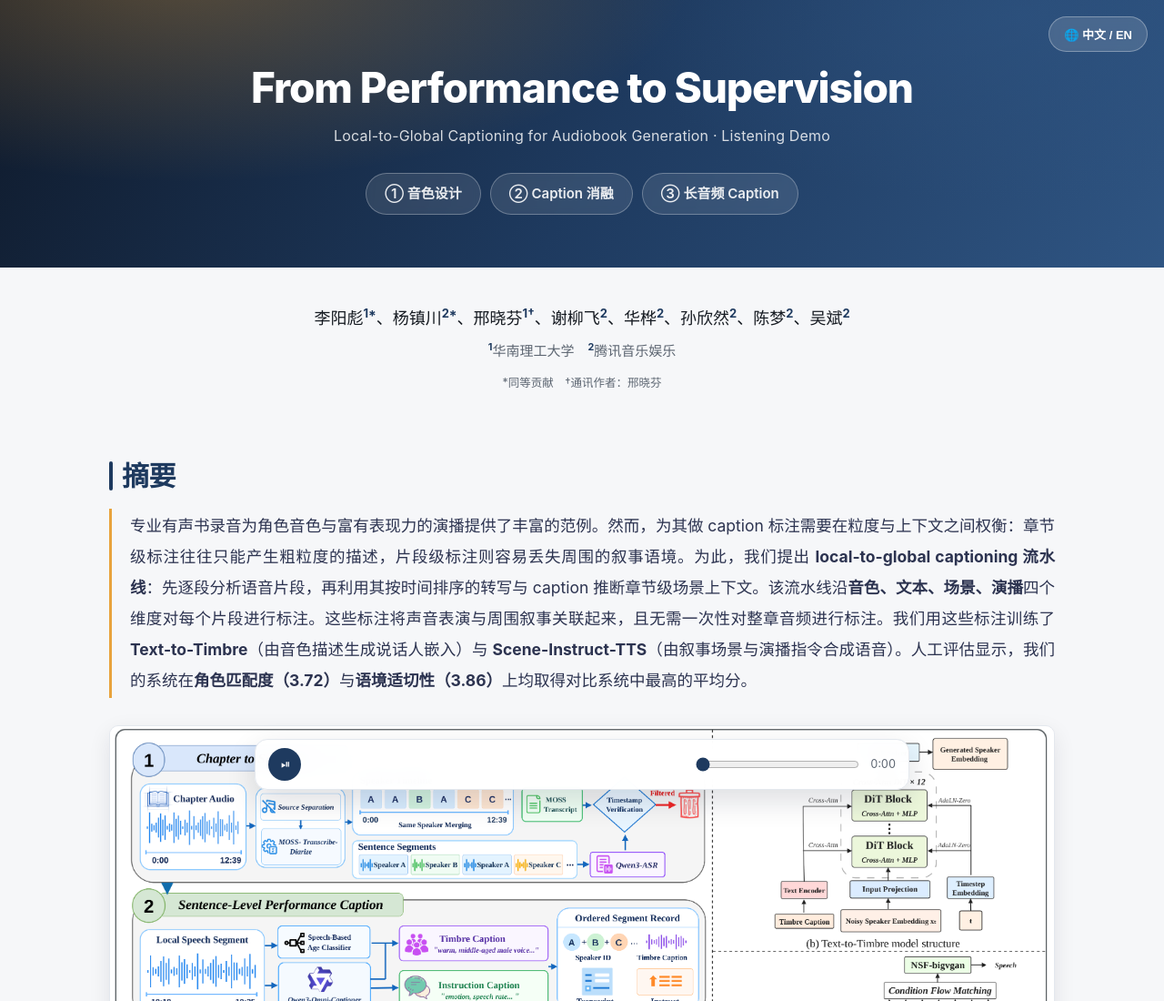
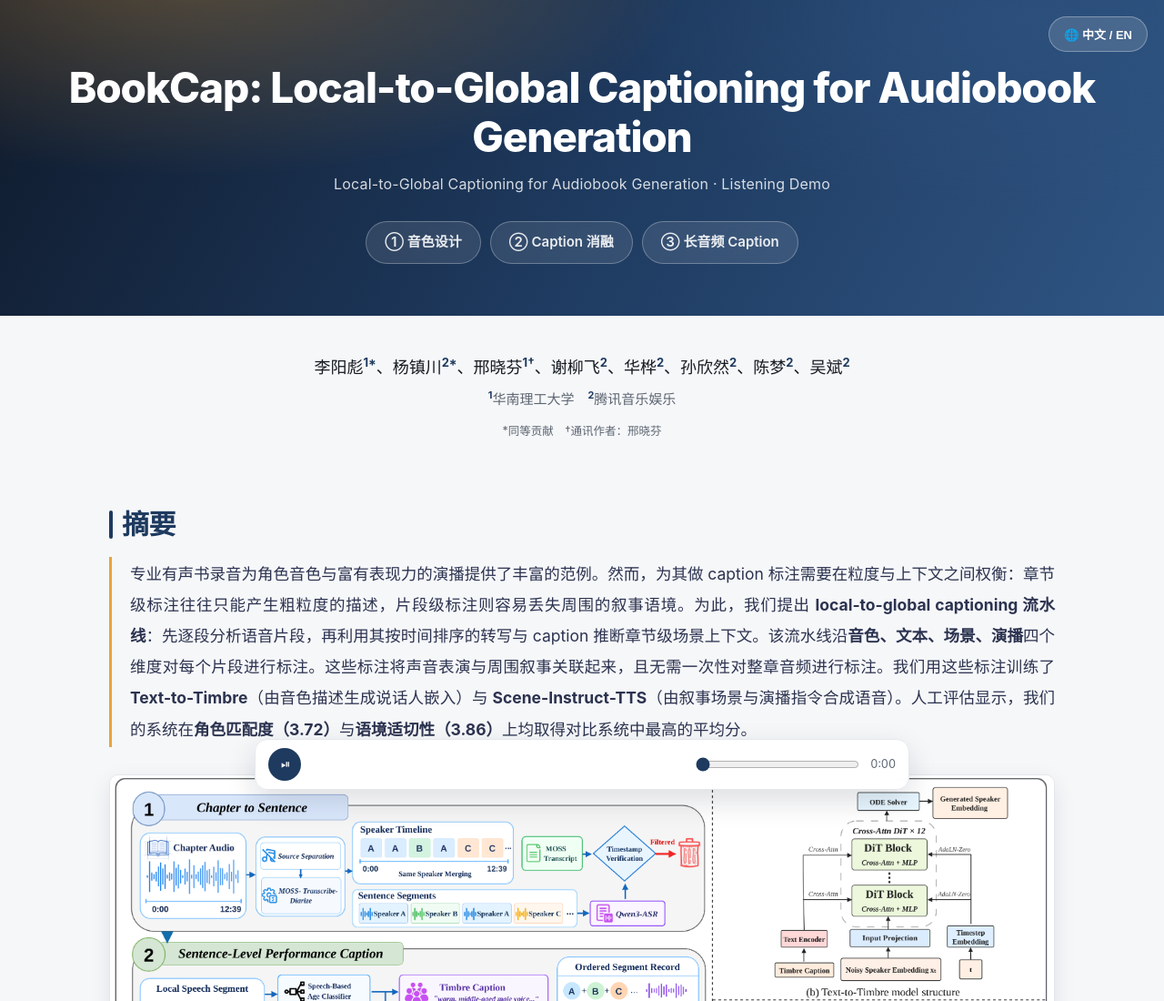
Before and after one commit to leon2235/Audio-Caption-Demo-Page, a plain HTML site: page index.html in a window 1280 px wide. Shown: the top 1100 px of the page at 91% size. Drawn offline with Linux system fonts and the light colour scheme.

Commit message:
Update demo page title

```diff
--- a/index.html
+++ b/index.html
@@ -3,7 +3,7 @@
 <head>
 <meta charset="utf-8">
 <meta name="viewport" content="width=device-width, initial-scale=1">
-<title>Listening Samples · From Performance to Supervision: Local-to-Global Captioning for Audiobook Generation</title>
+<title>Listening Samples · BookCap: Local-to-Global Captioning for Audiobook Generation</title>
 <style>
 /* ===== design tokens ===== */
 :root{--bg:#f6f7f9;--card:#ffffff;--ink:#151a21;--sub:#5d6672;
@@ -200,7 +200,7 @@ color:var(--sub);font-size:var(--fs-foot);border-top:1px solid var(--line)}
 <button id="btn-lang" class="lang-fab">🌐 中文 / EN</button>
 
 <section class="page-header">
-  <h1 class="project-name">From Performance to Supervision</h1>
+  <h1 class="project-name">BookCap: Local-to-Global Captioning for Audiobook Generation</h1>
   <p class="project-tagline" data-i18n="tagline">Local-to-Global Captioning for Audiobook Generation · Listening Demo</p>
   <nav class="quicknav">
     <a class="btn" href="#sec-timbre" data-i18n="nav1">① 音色设计</a>
```
